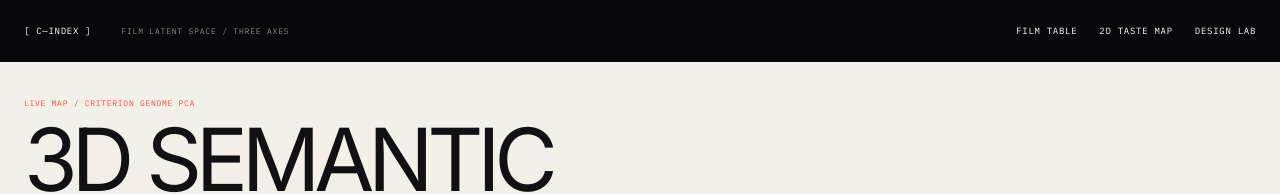
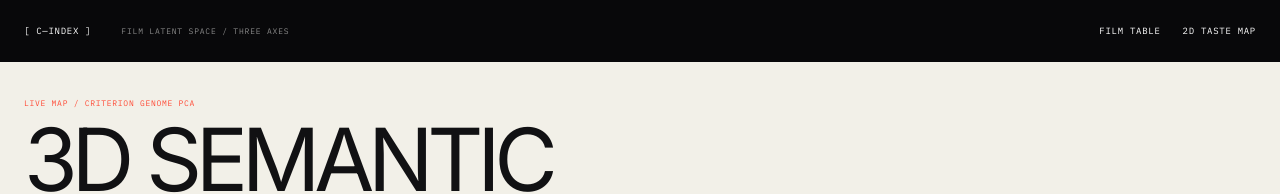
Before and after one commit to neelbaronia/criterion-closet-explorer, a Next.js app: page /semantic-islands in a window 1280 px wide. Shown: the top 194 px of the page. Built offline with nearby package versions, Linux system fonts and the light colour scheme; no server answers.

Commit message:
Remove design lab from semantic islands nav

```diff
--- a/app/semantic-islands/page.tsx
+++ b/app/semantic-islands/page.tsx
@@ -674,9 +674,6 @@ export default function SemanticIslandsPage() {
         <nav aria-label="Explorer views">
           <Link href="/">Film table</Link>
           <Link href="/taste-map">2D taste map</Link>
-          <a href="/semantic-map-designs.html" target="_blank" rel="noreferrer">
-            Design lab
-          </a>
         </nav>
       </header>
 
```
Also changed, not shown: 1 other file (tests, documents, lock files or other folders).
